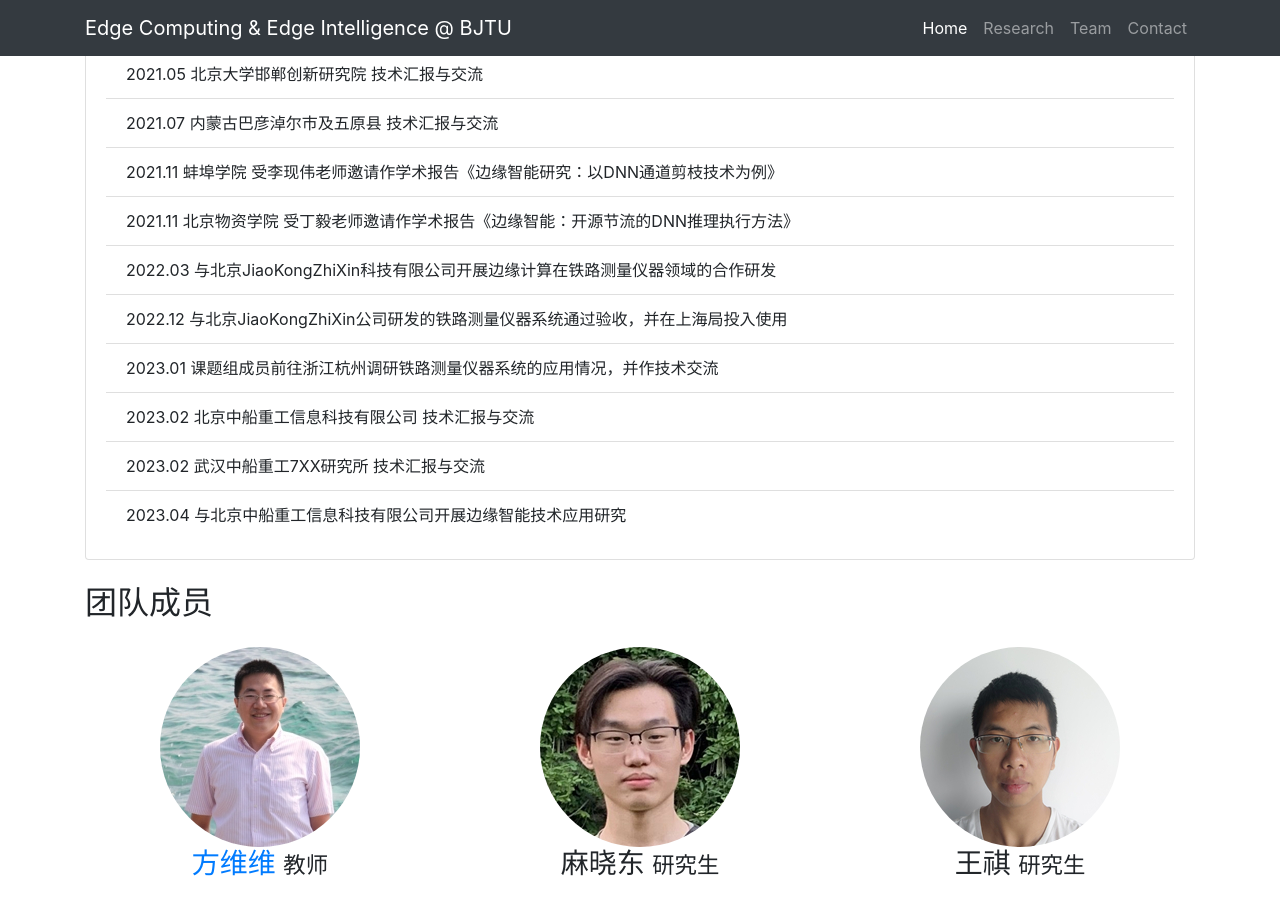
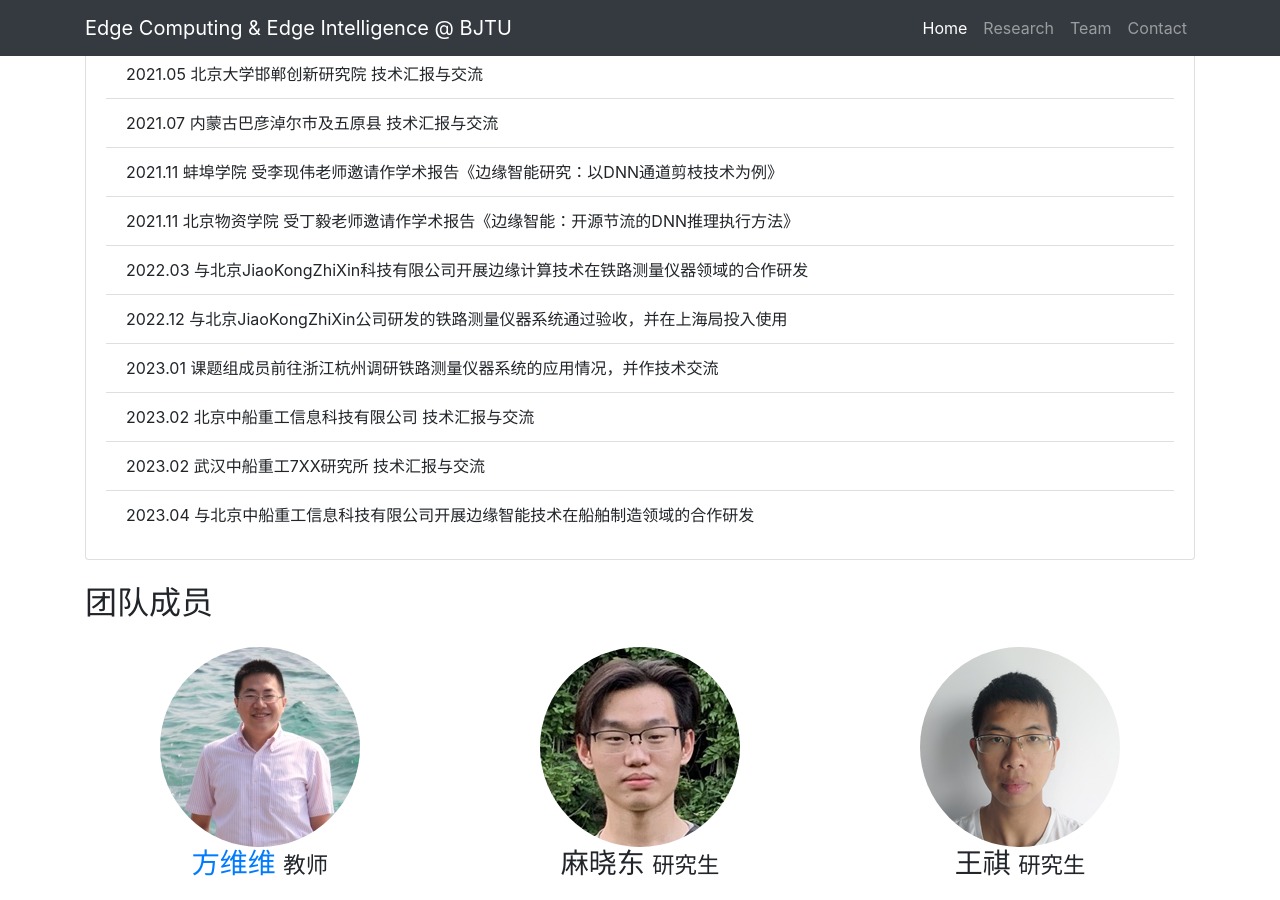
Before and after one commit to fangvv/Homepage, a Jekyll site: the page Edgecomp/index.html, which Jekyll copies as it is, in a window 1280 px wide and 900 px high, scrolled down 5176 px. Built offline with Jekyll 4.4.1, drawn with Linux system fonts in a browser that asks for light colours; comment, search, counter and statistics services are not loaded; some of the changed text lies outside the part shown.

Commit message:
Signed-off-by: fangvv <fangvv@gmail.com>

```diff
--- a/Edgecomp/index.html
+++ b/Edgecomp/index.html
@@ -144,7 +144,7 @@
 <br>
 
 <div class="card">
-  <h5 class="card-header">论文与奖励</h5>
+  <h5 class="card-header">论文与获奖</h5>
   <div class="card-body">
     <ul class="list-group list-group-flush">
       <li class="list-group-item">轨道表观伤损智能识别关键技术及应用，中国铁道学会科学技术奖二等奖(贡献排名第3), 2020.</li>
@@ -178,7 +178,7 @@
 <br>
 
 <div class="card">
-  <h5 class="card-header">对外交流</h5>
+  <h5 class="card-header">对外交流与合作</h5>
   <div class="card-body">
     <ul class="list-group list-group-flush">
       <li class="list-group-item">2018.05 西安 参加第二届边缘计算技术研讨会</li>
@@ -199,12 +199,12 @@
       <li class="list-group-item">2021.07 内蒙古巴彦淖尔市及五原县 技术汇报与交流</li>
       <li class="list-group-item">2021.11 蚌埠学院 受李现伟老师邀请作学术报告《边缘智能研究：以DNN通道剪枝技术为例》</li>
       <li class="list-group-item">2021.11 北京物资学院 受丁毅老师邀请作学术报告《边缘智能：开源节流的DNN推理执行方法》</li>
-      <li class="list-group-item">2022.03 与北京JiaoKongZhiXin科技有限公司开展边缘计算在铁路测量仪器领域的合作研发</li>
+      <li class="list-group-item">2022.03 与北京JiaoKongZhiXin科技有限公司开展边缘计算技术在铁路测量仪器领域的合作研发</li>
       <li class="list-group-item">2022.12 与北京JiaoKongZhiXin公司研发的铁路测量仪器系统通过验收，并在上海局投入使用</li>
       <li class="list-group-item">2023.01 课题组成员前往浙江杭州调研铁路测量仪器系统的应用情况，并作技术交流</li>
       <li class="list-group-item">2023.02 北京中船重工信息科技有限公司 技术汇报与交流</li>
       <li class="list-group-item">2023.02 武汉中船重工7XX研究所 技术汇报与交流</li>
-      <li class="list-group-item">2023.04 与北京中船重工信息科技有限公司开展边缘智能技术应用研究</li>
+      <li class="list-group-item">2023.04 与北京中船重工信息科技有限公司开展边缘智能技术在船舶制造领域的合作研发</li>
   </ul>
   </div>
 </div>
```
